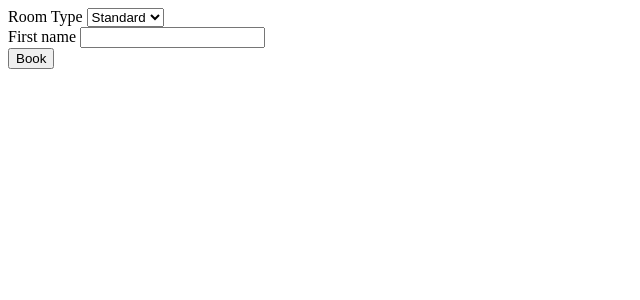
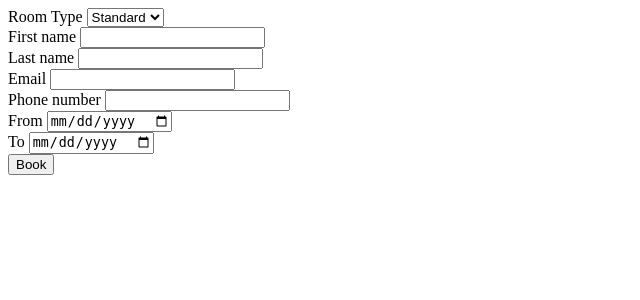
Before and after one commit to Coder5424/diplom_hotel_app, a Django app: page /booking/ in a window 1280 px wide. Shown: the top 300 px of the page, without its empty margins (0-640 px from the left). Run offline with Django 4.2, Linux system fonts and the light colour scheme.

Commit message:
Minor changes in availability form with datetime. Reservation development completed

```diff
--- a/hotel_app/hotel/forms.py
+++ b/hotel_app/hotel/forms.py
@@ -13,14 +13,14 @@ class AvailabilityForm(forms.Form):
     email = forms.EmailField(max_length=254)
     phone_number = forms.CharField(max_length=20, required=True)
     check_in = forms.DateTimeField(
-        input_formats=["%Y-%m-%dT13:00", ],
+        input_formats=["%Y-%m-%d", ],
         widget=forms.DateTimeInput(
             attrs={'type': 'date'}
         ),
         required=True
     )
     check_out = forms.DateTimeField(
-        input_formats=["%Y-%m-%dT12:00", ],
+        input_formats=["%Y-%m-%d", ],
         widget=forms.DateTimeInput(
             attrs={'type': 'date'}
         ),
--- a/hotel_app/hotel/templates/availability_form.html
+++ b/hotel_app/hotel/templates/availability_form.html
@@ -15,11 +15,27 @@
     </div>
     <div class="input-wrapper">
         <label for="password-id">First name</label>
-        {% if request.user %}
-          <input type="text" value='{{ request.user.username }}'>
-        {% else %}
           {{ form.firstname }}
-        {% endif %}
+    </div>
+    <div class="input-wrapper">
+        <label for="room_type-id">Last name</label>
+        {{ form.lastname }}
+    </div>
+    <div class="input-wrapper">
+        <label for="room_type-id">Email</label>
+        {{ form.email }}
+    </div>
+    <div class="input-wrapper">
+        <label for="room_type-id">Phone number</label>
+        {{ form.phone_number }}
+    </div>
+    <div class="input-wrapper">
+        <label for="room_type-id">From</label>
+        {{ form.check_in }}
+    </div>
+    <div class="input-wrapper">
+        <label for="room_type-id">To</label>
+        {{ form.check_out }}
     </div>
     {% csrf_token %}
     <button type="submit">Book</button>
--- a/hotel_app/hotel/views.py
+++ b/hotel_app/hotel/views.py
@@ -3,6 +3,7 @@ from django.views.generic import ListView, FormView
 from .models import Room, Booking
 from .forms import AvailabilityForm
 from .booking.availability import check_availability
+from datetime import time
 
 
 # class RoomList(ListView):
@@ -20,8 +21,8 @@ class BookingView(FormView):
     def form_valid(self, form):
         data = form.cleaned_data
         room_list = Room.objects.filter(type=data['room_type'])
-        check_in = data['check_in']
-        check_out = data['check_out']
+        check_in = data['check_in'].combine(data['check_in'], time(13, 0))
+        check_out = data['check_out'].combine(data['check_out'], time(12, 0))
 
         available_check = False
         available_room = None
@@ -34,7 +35,10 @@ class BookingView(FormView):
 
         if available_check:
             booking = Booking.objects.create(
-                user=self.request.user,
+                firstname=data['firstname'],
+                lastname=data['lastname'],
+                email=data['email'],
+                phone_number=data['phone_number'],
                 room=available_room,
                 check_in=check_in,
                 check_out=check_out,
```
Also changed, not shown: hotel_app/db.sqlite3.
